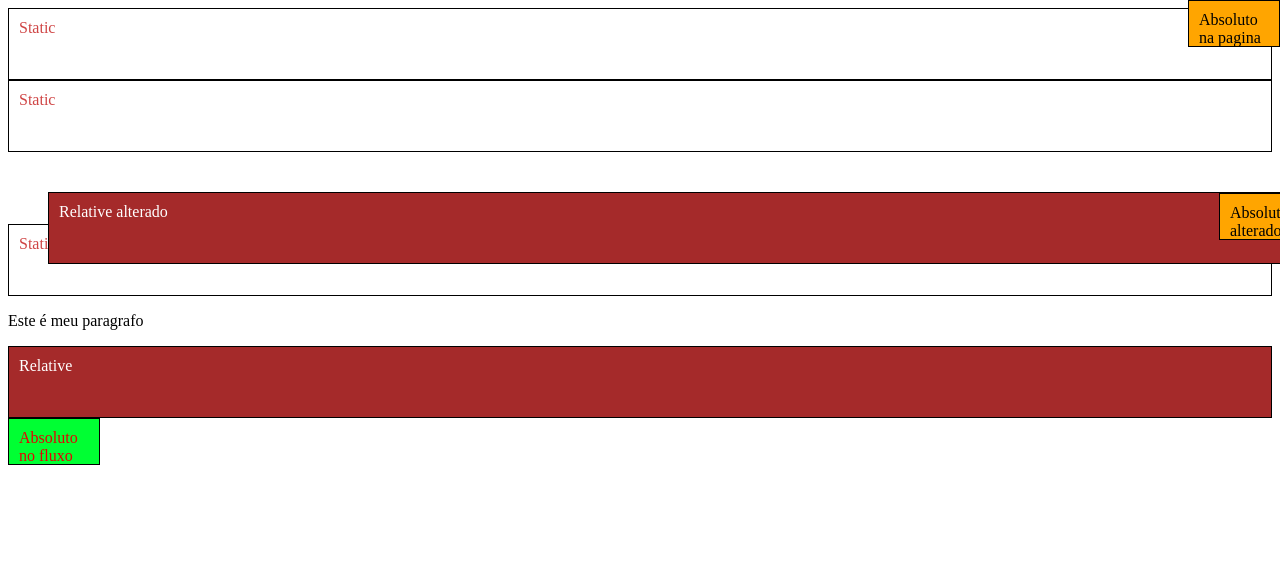
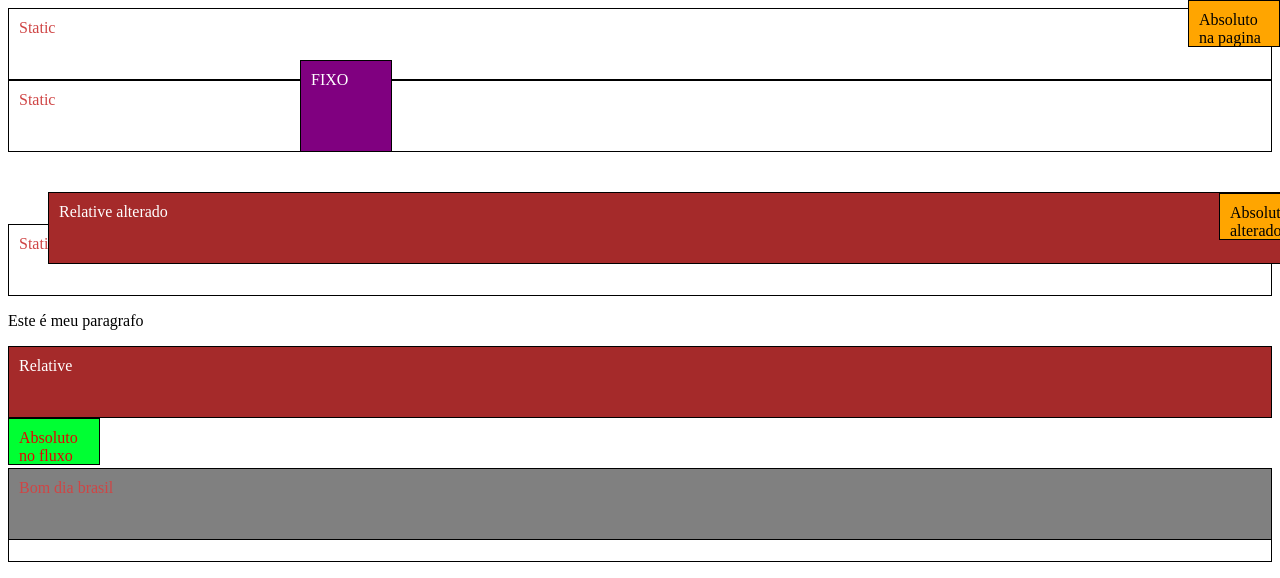
Before and after one commit to marcuscgc-code/CursoWeb, a plain HTML site: page 1.Positions/index.html in a window 1280 px wide. Shown: the top 578 px of the page. Drawn offline with Linux system fonts and the light colour scheme.

Commit message:
position final

```diff
--- a/1.Positions/estilos.css
+++ b/1.Positions/estilos.css
@@ -43,4 +43,20 @@ div {
     color: rgb(228, 3, 3);
     background: rgb(0, 255, 51);
     position: absolute;
+
 }
+#fixo{
+    width: 70px;
+    height: 70px;
+    background: purple;
+    color: white;
+    position: fixed;
+    top: 60px;
+    left: 300px;
+
+}
+#separador{
+    position: relative;
+    top: 50px;
+    background: grey;
+}
--- a/1.Positions/index.html
+++ b/1.Positions/index.html
@@ -19,8 +19,21 @@
     <div class="relative">Relative</div>
     <div class="absoluto">Absoluto na pagina</div>
     <div class="absoluto_fluxo">Absoluto no fluxo</div>
+    <div id="fixo">FIXO</div>
+    <div id="separador">Bom dia brasil</div>
+    <div>Lorem ipsum dolor sit amet consectetur adipisicing elit. Ea, tempora. Sit voluptates hic deleniti qui, expedita distinctio possimus, explicabo illum minima quaerat quibusdam, fugiat ratione natus! Reprehenderit voluptatum tempora provident?</div>
+
+    <!--
+        1.Static segue o fluxo normal, é o padrao
+        2.Relative ele segue o fluxo, mas ele fica relativo a partir do fluxo padrao[ Sua posição inical é do fluxo,
+        os leves posicionamento é feito top,rigt,left,bottom]
+        3. O Absoluto é usado a partir da referencia
+        Caso não tenha uma div PAI, será usado a tela.
+        Caso tenha, ele pega a partir da pai a referencia.
+        4.FIXED é sempre referente pela TELA. Ela segue tela
 
 
+    -->
 
 
 </body>
```
